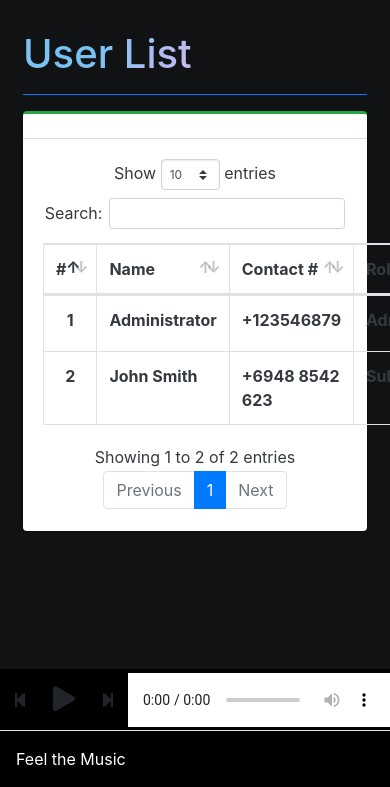
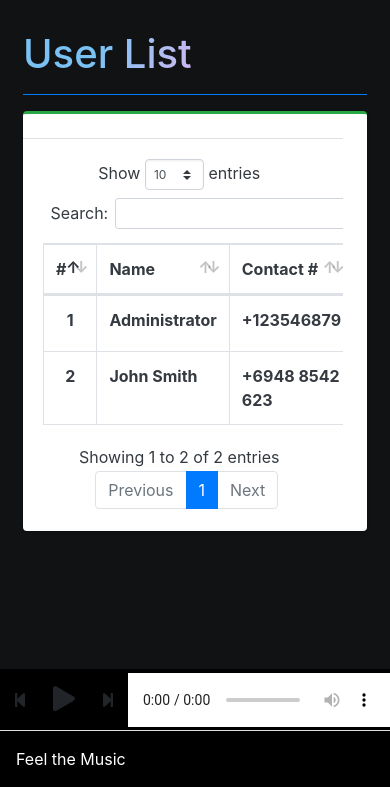
Before and after one commit to Yongqx-0313/Music-Management-System, a PHP site: page /index.php?page=user_list in a window 390 px wide; the page is wider, and only the part inside the window is pictured. Shown: the part 57-844 px from the top of that part. Run offline with PHP 8.4, Linux system fonts and the light colour scheme; a user stored in the database is signed in; data comes from the database, SQL or seed files in the repository; some libraries are stand-ins or nearby versions.

Commit message:
fix session start being called again problem and make table be ressponsive in mobile view

```diff
--- a/user_list.php
+++ b/user_list.php
@@ -1,5 +1,7 @@
 <?php
-session_start();
+if (session_status() == PHP_SESSION_NONE) {
+    session_start();
+}
 
 // Restrict access to admin only
 if (!isset($_SESSION['login_type']) || $_SESSION['login_type'] != 1) {
@@ -16,13 +18,13 @@ $result = $conn->query($sql);
 
 <?php include'db_connect.php' ?>
 <div class="col-lg-12">
-	<div class="card card-outline card-success">
+	<div class="card card-outline card-success pr-4 pr-xl-0">
 		<div class="card-header">
 			<!-- <div class="card-tools">
 				<a class="btn btn-block btn-sm btn-default btn-flat border-primary" href="./index.php?page=new_user"><i class="fa fa-plus"></i> Add New User</a>
 			</div> -->
 		</div>
-		<div class="card-body">
+		<div class="card-body table-responsive">
 			<table class="table tabe-hover table-bordered" id="list">
 				<thead>
 					<tr>
```
